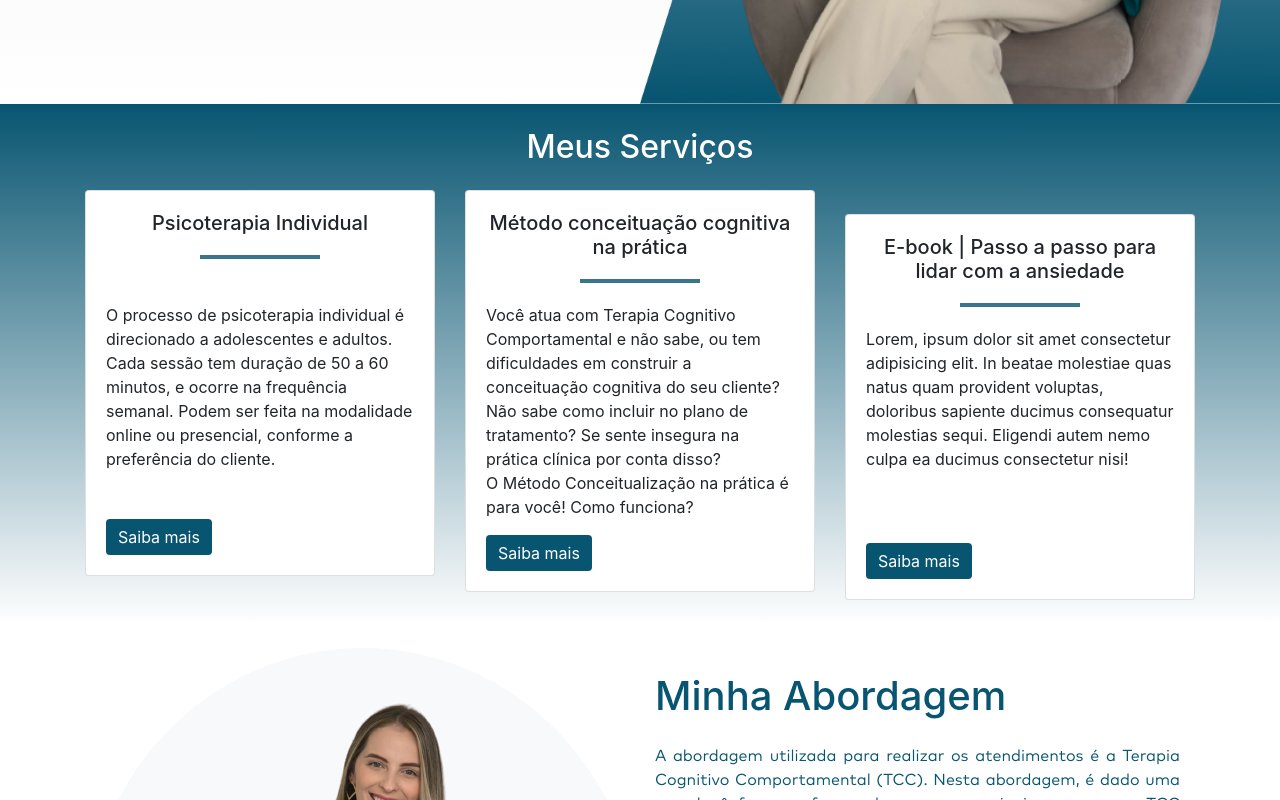
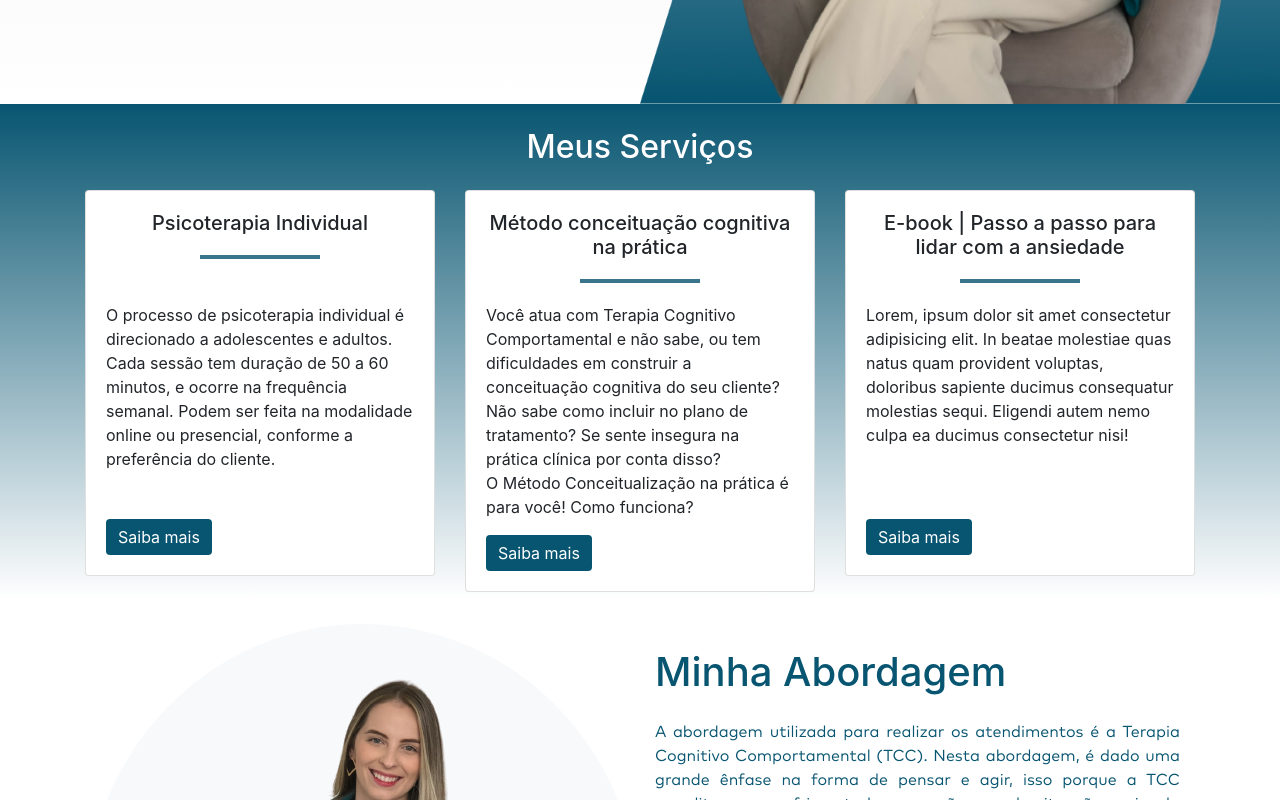
Before and after one commit to lulinux21/psico, a plain HTML site: page index.html in a window 1280 px wide. Shown: the part 696-1496 px from the top of the page. Drawn offline with nearby package versions, Linux system fonts and the light colour scheme; a script that the page names is missing.

Commit message:
refactor: corrige card

```diff
--- a/index.html
+++ b/index.html
@@ -148,7 +148,7 @@
             </div>
           </div>
 
-          <div class="col-12 col-sm-6 col-lg-4 my-4">
+          <div class="col-12 col-sm-6 col-lg-4 mb-2">
             <div class="card">
               <div class="card-body">
                 <h5 class="card-title text-center">
```
